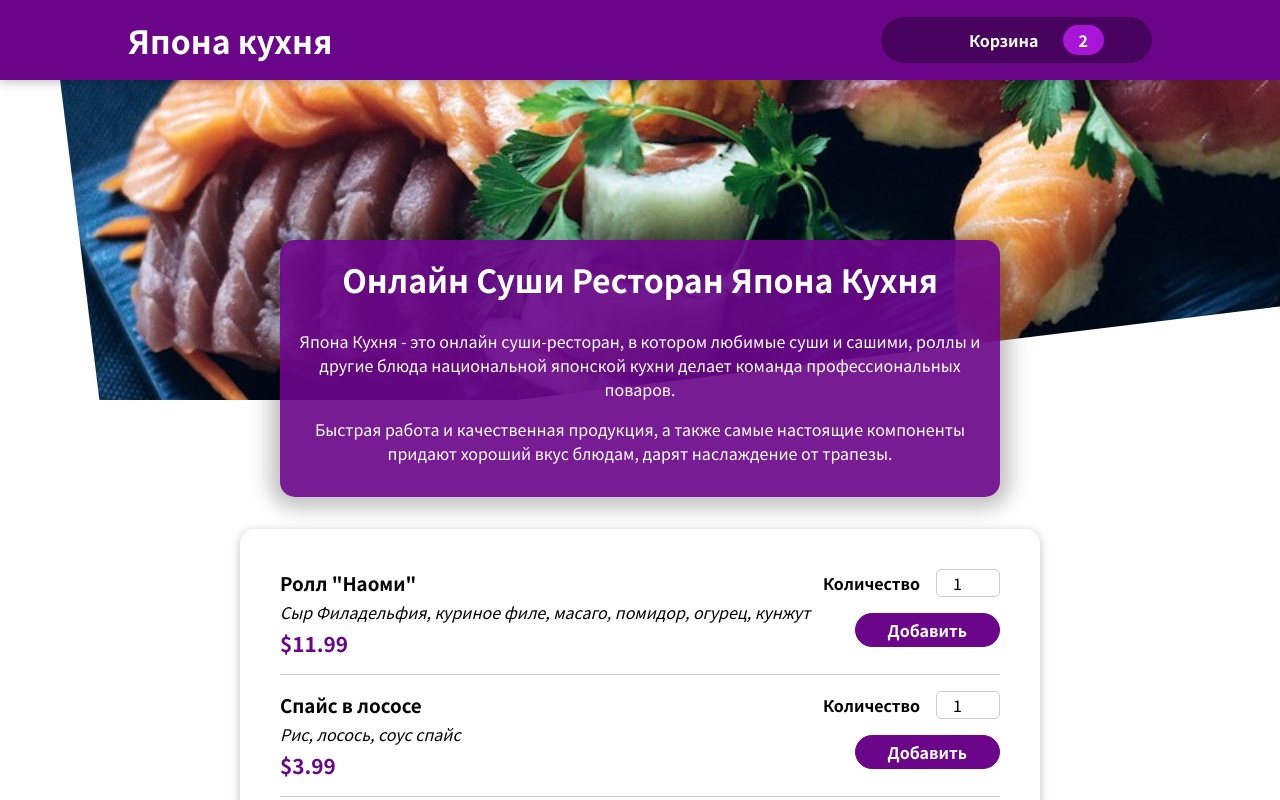
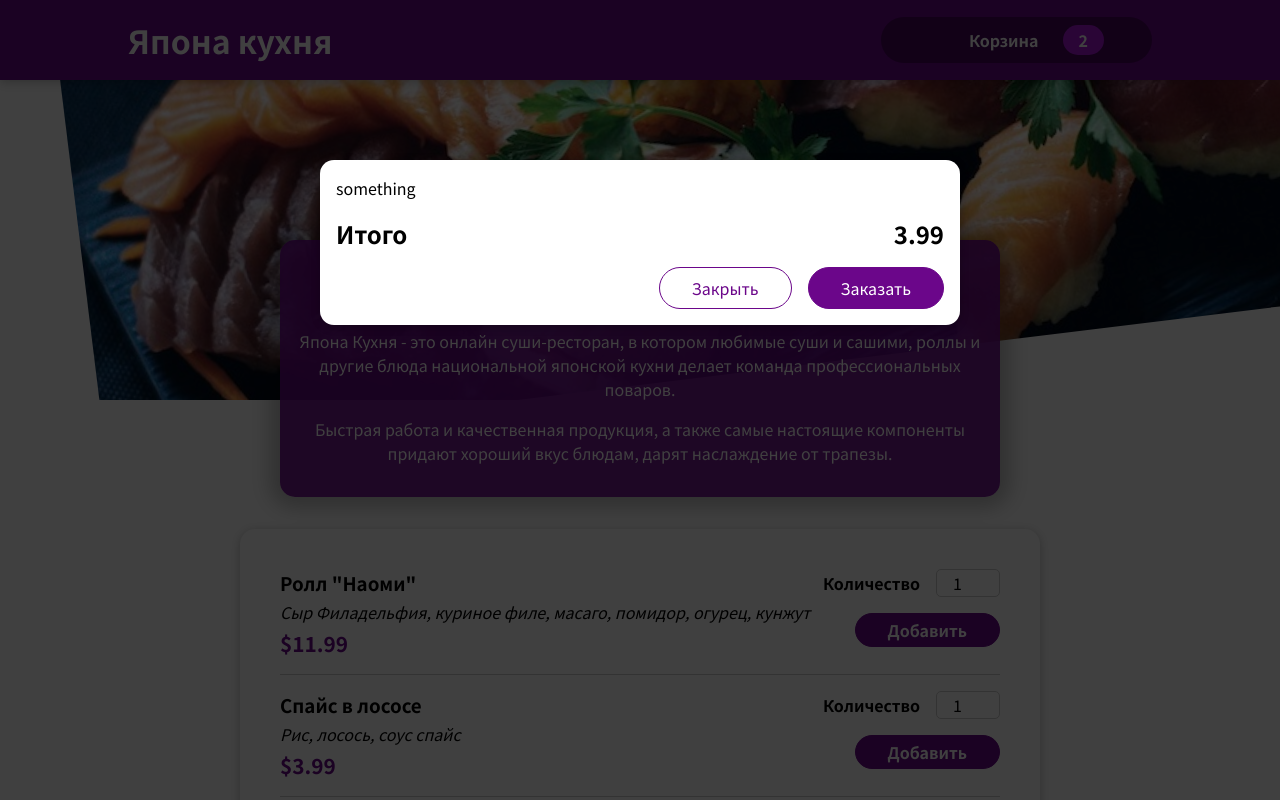
Before and after one commit to AlekseySapunkov/challenge-2-starter-code, a React (Create React App) app: page / in a window 1280 px wide. Shown: the top 800 px of the page. Built offline with nearby package versions, Linux system fonts and the light colour scheme; some icons are missing.

Commit message:
add ModalWindow

```diff
--- a/public/index.html
+++ b/public/index.html
@@ -28,6 +28,7 @@
   </head>
   <body>
     <noscript>You need to enable JavaScript to run this app.</noscript>
+    <div id ="overlays"></div>
     <div id="root"></div>
     <!--
       This HTML file is a template.
--- a/src/App.js
+++ b/src/App.js
@@ -1,9 +1,11 @@
 import Header from "./components/Layout/Header";
 import React from "react";
 import Meals from "./components/Meals/Meals";
+import Cart from "./components/Cart/Cart";
 function App() {
   return (
     <React.Fragment>
+      <Cart />
       <Header />
       <main>
         <Meals />
--- /dev/null
+++ b/src/components/Cart/Cart.js
@@ -0,0 +1,25 @@
+import Modal from "../UI/Modal"
+import styles from "./Cart.module.css"
+const Cart = (props) => {
+
+    const cartItems = (
+        <ul className={styles['cart-items']}>
+            {[{id: 'm1', name: "something", amount: 2, price: 39}].map((item)=>{
+                return <li>{item.name}</li>
+            })}
+        </ul>
+    )
+
+    return <Modal>
+        {cartItems}
+        <div className={styles.total}>
+            <span>Итого</span>
+            <span> 3.99</span>
+        </div>
+        <div className={styles.actions}>
+            <button className={styles['button--alt']}>Закрыть</button>
+            <button className={styles.button}>Заказать</button>
+        </div>
+    </Modal>
+}
+export default Cart
--- /dev/null
+++ b/src/components/Cart/Cart.module.css
@@ -0,0 +1,46 @@
+.cart-items {
+    list-style: none;
+    margin: 0;
+    padding: 0;
+    max-height: 20rem;
+    overflow: auto;
+  }
+
+  .total {
+    display: flex;
+    justify-content: space-between;
+    align-items: center;
+    font-weight: bold;
+    font-size: 1.5rem;
+    margin: 1rem 0;
+  }
+
+  .actions {
+    text-align: right;
+  }
+
+  .actions button {
+    font: inherit;
+    cursor: pointer;
+    background-color: transparent;
+    border: 1px solid #6b068a;
+    padding: 0.5rem 2rem;
+    border-radius: 25px;
+    margin-left: 1rem;
+  }
+
+  .actions button:hover,
+  .actions button:active {
+    background-color: #47035d;
+    border-color: #47035d;
+    color: white;
+  }
+
+  .actions .button--alt {
+    color: #6b068a;
+  }
+
+  .actions .button {
+    background-color: #6b068a;
+    color: white;
+  }
--- a/src/components/Meals/MealItem.js
+++ b/src/components/Meals/MealItem.js
@@ -3,7 +3,7 @@
 const MealItem = (props) => {
   const formattedPrice = `$${props.price.toFixed(2)}`;
   return (
-    <li className={styles.meal}>
+    <li className={styles.meal} id={props.id}>
       <div>
         <h3>{props.name}</h3>
         <div className={styles.description}>{props.description}</div>
--- /dev/null
+++ b/src/components/UI/Modal.js
@@ -0,0 +1,20 @@
+import React from "react"
+import ReactDOM from 'react-dom'
+import styles from "./Modal.module.css"
+
+const Backdrop = (props) =>{
+    return <div className={styles.backdrop}></div>
+}
+const ModalWindow =(props) =>{
+    return <div className={styles.modal}>
+        <div className={styles.content}>{props.children}</div>
+    </div>
+}
+const portalElement = document.getElementById('overlays')
+const Modal = (props) =>{
+    return <React.Fragment>
+        {ReactDOM.createPortal(<Backdrop/>, portalElement)}
+        {ReactDOM.createPortal(<ModalWindow>{props.children}</ModalWindow>, portalElement)}
+    </React.Fragment>
+}
+export default Modal
--- /dev/null
+++ b/src/components/UI/Modal.module.css
@@ -0,0 +1,40 @@
+.backdrop {
+    position: fixed;
+    top: 0;
+    left: 0;
+    width: 100%;
+    height: 100vh;
+    z-index: 20;
+    background-color: rgba(0, 0, 0, 0.75);
+  }
+
+  .modal {
+    position: fixed;
+    top: 20vh;
+    left: 5%;
+    width: 90%;
+    background-color: white;
+    padding: 1rem;
+    border-radius: 14px;
+    box-shadow: 0 2px 8px rgba(0, 0, 0, 0.25);
+    z-index: 30;
+    animation: slide-down 300ms ease-out forwards;
+  }
+
+  @media (min-width: 768px) {
+    .modal {
+      width: 40rem;
+      left: calc(50% - 20rem);
+    }
+  }
+
+  @keyframes slide-down {
+    from {
+      opacity: 0;
+      transform: translateY(-3rem);
+    }
+    to {
+      opacity: 1;
+      transform: translateY(0);
+    }
+  }
```
